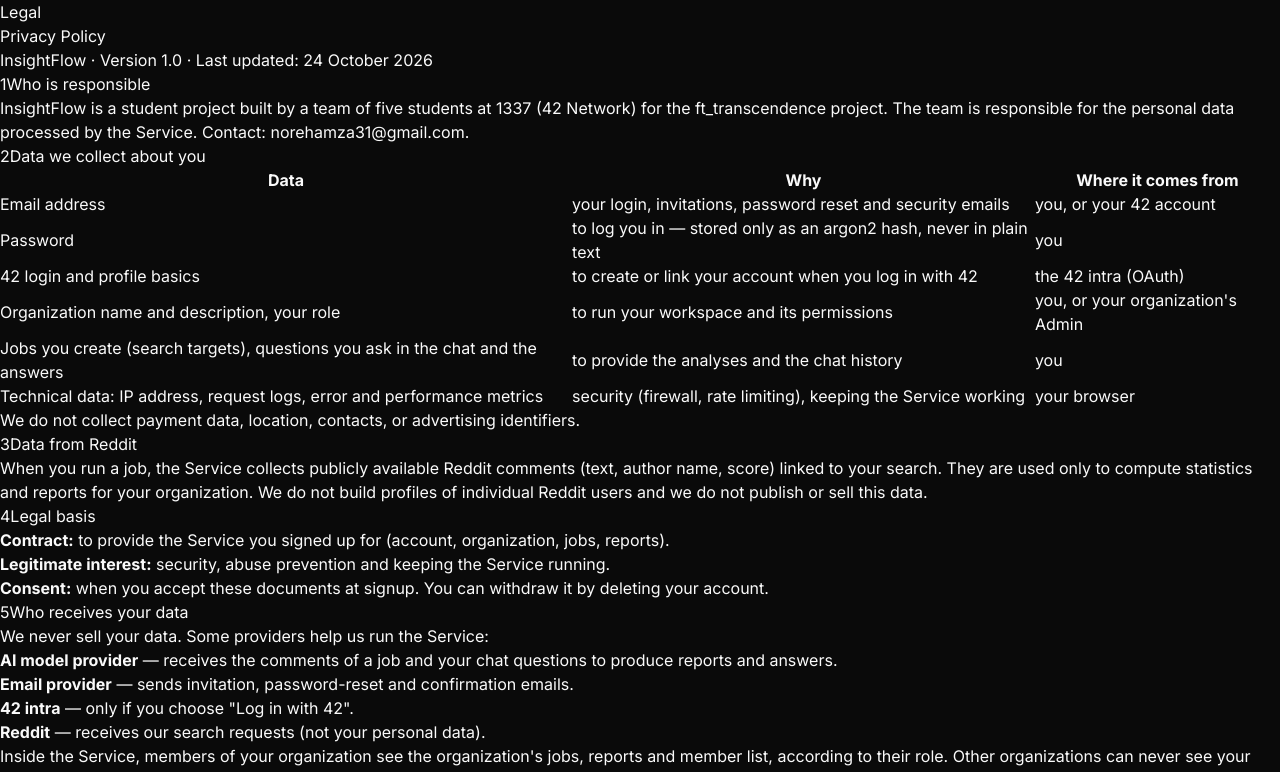
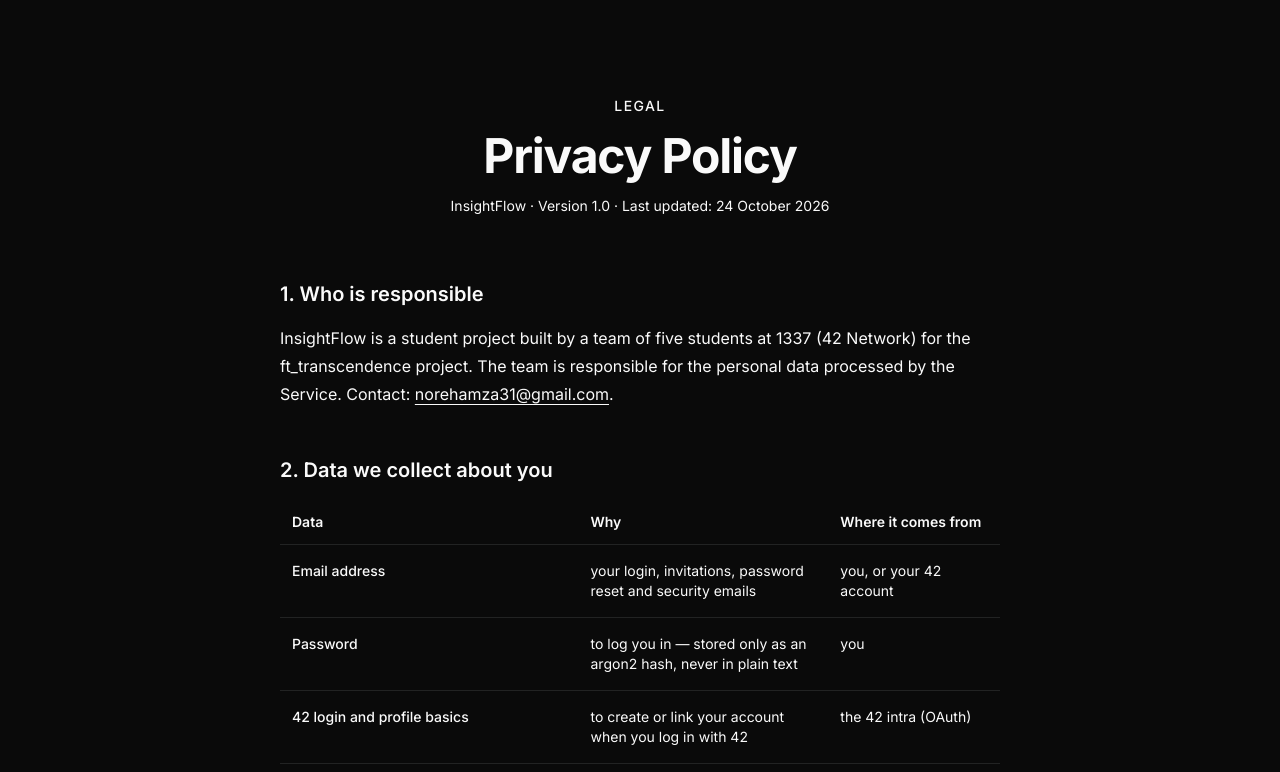
Before and after one commit to yomazini/ft_transcendence, a Next.js app in the folder frontend/: page /privacy in a window 1280 px wide. Shown: the top 772 px of the page. Built offline with nearby package versions, Linux system fonts and the light colour scheme.

Commit message:
style(legal): update Terms of Service and Privacy Policy pages with minimal layout

```diff
--- a/frontend/app/(legal)/privacy/page.tsx
+++ b/frontend/app/(legal)/privacy/page.tsx
@@ -1,3 +1,4 @@
+
 import type { Metadata } from "next";
 import type { ReactNode } from "react";
 
@@ -45,8 +46,8 @@ const DATA_ROWS: { data: string; why: string; source: string }[] = [
 function Mail() {
   return (
     <a
-
       href={`mailto:${CONTACT_EMAIL}`}
+      className="underline underline-offset-4"
     >
       {CONTACT_EMAIL}
     </a>
@@ -54,7 +55,7 @@ function Mail() {
 }
 
 function Strong({ children }: { children: ReactNode }) {
-  return <strong>{children}</strong>;
+  return <strong className="font-semibold">{children}</strong>;
 }
 
 function Section({
@@ -67,17 +68,12 @@ function Section({
   children: ReactNode;
 }) {
   return (
-    <section
-      id={`section-${n}`}
+    <section id={`section-${n}`} className="space-y-4">
+      <h2 className="text-xl font-semibold">
+        {n}. {title}
+      </h2>
 
-    >
-      <h2>
-        <span>
-          {n}
-        </span>
-        {title}
-      </h2>
-      <div>
+      <div className="space-y-4 leading-7">
         {children}
       </div>
     </section>
@@ -86,7 +82,7 @@ function Section({
 
 function List({ children }: { children: ReactNode }) {
   return (
-    <ul>
+    <ul className="list-disc space-y-2 pl-6 leading-7">
       {children}
     </ul>
   );
@@ -94,23 +90,23 @@ function List({ children }: { children: ReactNode }) {
 
 export default function PrivacyPage() {
   return (
-    <div>
-<main>
+    <main className="mx-auto w-full max-w-3xl px-6 py-16 sm:py-24">
       {/* Header */}
-        <header>
-          <span>
-            <span />
+      <header className="mb-16 space-y-4 text-center">
+        <p className="text-sm font-medium uppercase tracking-widest">
           Legal
-          </span>
-          <h1>
+        </p>
+
+        <h1 className="text-4xl font-bold tracking-tight sm:text-5xl">
           Privacy Policy
         </h1>
-          <p>
+
+        <p className="text-sm">
           InsightFlow · Version 1.0 · Last updated: 24 October 2026
         </p>
       </header>
 
-        <div>
+      <div className="space-y-12">
         <Section n={1} title="Who is responsible">
           <p>
             InsightFlow is a student project built by a team of five students
@@ -121,30 +117,32 @@ export default function PrivacyPage() {
         </Section>
 
         <Section n={2} title="Data we collect about you">
-            <div>
-              <table>
+          <div className="w-full overflow-x-auto">
+            <table className="w-full border-collapse text-left text-sm">
               <thead>
-                  <tr>
-                    <th>Data</th>
-                    <th>Why</th>
-                    <th>
+                <tr className="border-b">
+                  <th className="px-3 py-3 font-semibold">
+                    Data
+                  </th>
+                  <th className="px-3 py-3 font-semibold">
+                    Why
+                  </th>
+                  <th className="px-3 py-3 font-semibold">
                     Where it comes from
                   </th>
                 </tr>
               </thead>
+
               <tbody>
                 {DATA_ROWS.map((row) => (
-                    <tr
-                      key={row.data}
-
-                    >
-                      <td>
+                  <tr key={row.data} className="border-b">
+                    <td className="px-3 py-4 align-top font-medium">
                       {row.data}
                     </td>
-                      <td>
+                    <td className="px-3 py-4 align-top">
                       {row.why}
                     </td>
-                      <td>
+                    <td className="px-3 py-4 align-top">
                       {row.source}
                     </td>
                   </tr>
@@ -152,6 +150,7 @@ export default function PrivacyPage() {
               </tbody>
             </table>
           </div>
+
           <p>
             We do not collect payment data, location, contacts, or advertising
             identifiers.
@@ -189,6 +188,7 @@ export default function PrivacyPage() {
           <p>
             We never sell your data. Some providers help us run the Service:
           </p>
+
           <List>
             <li>
               <Strong>AI model provider</Strong> — receives the comments of a
@@ -207,6 +207,7 @@ export default function PrivacyPage() {
               personal data).
             </li>
           </List>
+
           <p>
             Inside the Service, members of your organization see the
             organization&apos;s jobs, reports and member list, according to
@@ -257,6 +258,7 @@ export default function PrivacyPage() {
 
         <Section n={9} title="Your rights (GDPR)">
           <p>You can, at any time:</p>
+
           <List>
             <li>
               <Strong>access and export your data</Strong> — Settings →
@@ -275,6 +277,7 @@ export default function PrivacyPage() {
               <Strong>object or ask a question</Strong> — write to <Mail />.
             </li>
           </List>
+
           <p>
             You can also complain to your data-protection authority (in
             Morocco: the CNDP; in the EU: your national authority).
@@ -282,7 +285,9 @@ export default function PrivacyPage() {
         </Section>
 
         <Section n={10} title="Children">
-            <p>The Service is not intended for people under 16.</p>
+          <p>
+            The Service is not intended for people under 16.
+          </p>
         </Section>
 
         <Section n={11} title="Changes">
@@ -299,6 +304,5 @@ export default function PrivacyPage() {
         </Section>
       </div>
     </main>
-    </div>
   );
 }
--- a/frontend/app/(legal)/terms/page.tsx
+++ b/frontend/app/(legal)/terms/page.tsx
@@ -10,7 +10,11 @@ export const metadata: Metadata = {
 const CONTACT_EMAIL = "norehamza31@gmail.com";
 
 function Mail() {
-  return <a href={`mailto:${CONTACT_EMAIL}`}>{CONTACT_EMAIL}</a>;
+  return (
+    <a href={`mailto:${CONTACT_EMAIL}`} className="underline underline-offset-4">
+      {CONTACT_EMAIL}
+    </a>
+  );
 }
 
 function Section({
@@ -23,28 +27,39 @@ function Section({
   children: ReactNode;
 }) {
   return (
-    <section id={`section-${n}`}>
-      <h2>
+    <section id={`section-${n}`} className="space-y-4">
+      <h2 className="text-xl font-semibold">
         {n}. {title}
       </h2>
-      <div>{children}</div>
+      <div className="space-y-4 leading-7">{children}</div>
     </section>
   );
 }
 
 function List({ children }: { children: ReactNode }) {
-  return <ul>{children}</ul>;
+  return (
+    <ul className="list-disc space-y-2 pl-6 leading-7">
+      {children}
+    </ul>
+  );
 }
 
 export default function TermsPage() {
   return (
-    <main>
-      <header>
-        <p>Legal</p>
-        <h1>Terms of Service</h1>
-        <p>InsightFlow · Version 1.0 · Last updated: 24 October 2026</p>
+    <main className="mx-auto w-full max-w-3xl px-6 py-16 sm:py-24">
+      <header className="mb-16 space-y-4 text-center">
+        <p className="text-sm font-medium uppercase tracking-widest">
+          Legal
+        </p>
+        <h1 className="text-4xl font-bold tracking-tight sm:text-5xl">
+          Terms of Service
+        </h1>
+        <p className="text-sm">
+          InsightFlow · Version 1.0 · Last updated: 24 October 2026
+        </p>
       </header>
 
+      <div className="space-y-12">
         <Section n={1} title="Who we are">
           <p>
             InsightFlow (&quot;the Service&quot;, &quot;we&quot;) is a
@@ -203,6 +218,7 @@ export default function TermsPage() {
             Questions about these Terms: <Mail />.
           </p>
         </Section>
+      </div>
     </main>
   );
 }
```
Lines whose indentation alone changed are shown as unchanged.
